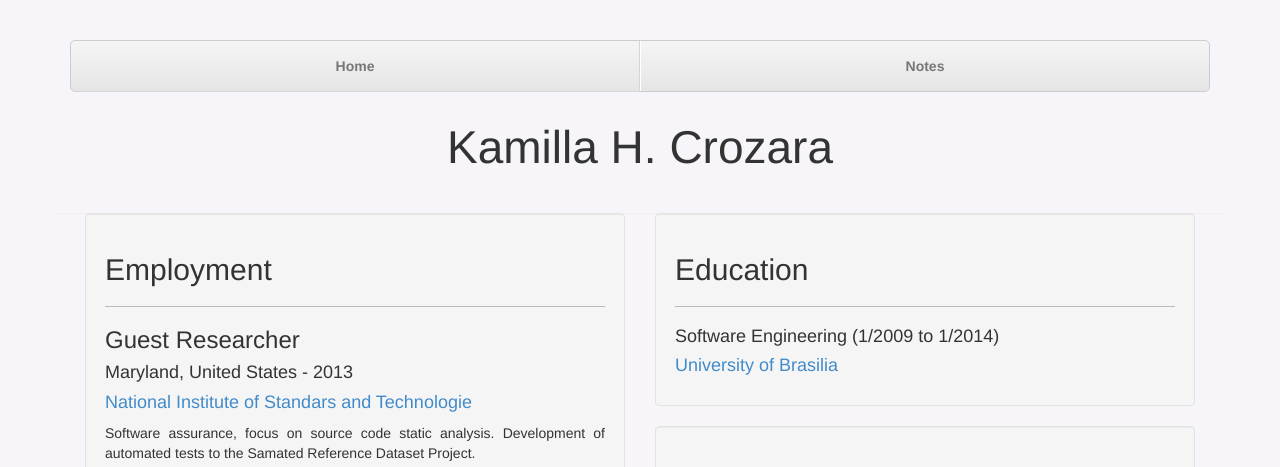
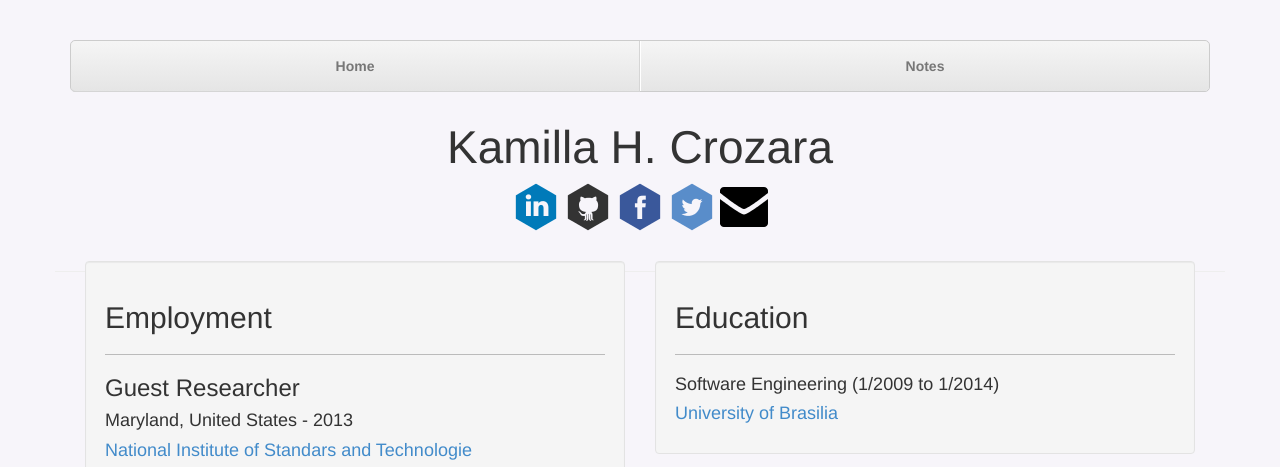
Before and after one commit to kamillacrozara/personal-page, a Flask app: page / in a window 1280 px wide. Shown: the top 467 px of the page. Run offline with Flask 2, Linux system fonts and the light colour scheme.

```diff
--- a/templates/index.html
+++ b/templates/index.html
@@ -1,6 +1,12 @@
 {% extends "base.html" %}
 {% block content %}
-<center><h1>Kamilla H. Crozara</h1></center>
+<center><h1>Kamilla H. Crozara</h1>
+<img src="../static/img/linkedin.png" class="img-rounded">
+<img src="../static/img/github.png" class="img-rounded">
+<img src="../static/img/facebook.png" class="img-rounded">
+<img src="../static/img/twitter.png" class="img-rounded">
+<img src="../static/img/email.png" class="img-rounded">
+</center>
 <div class="col-md-6">
 	<div class="well">
 		<h2>Employment</h2>
```
Also changed, not shown: templates/add_entries.html (added, +14 -0 lines).
